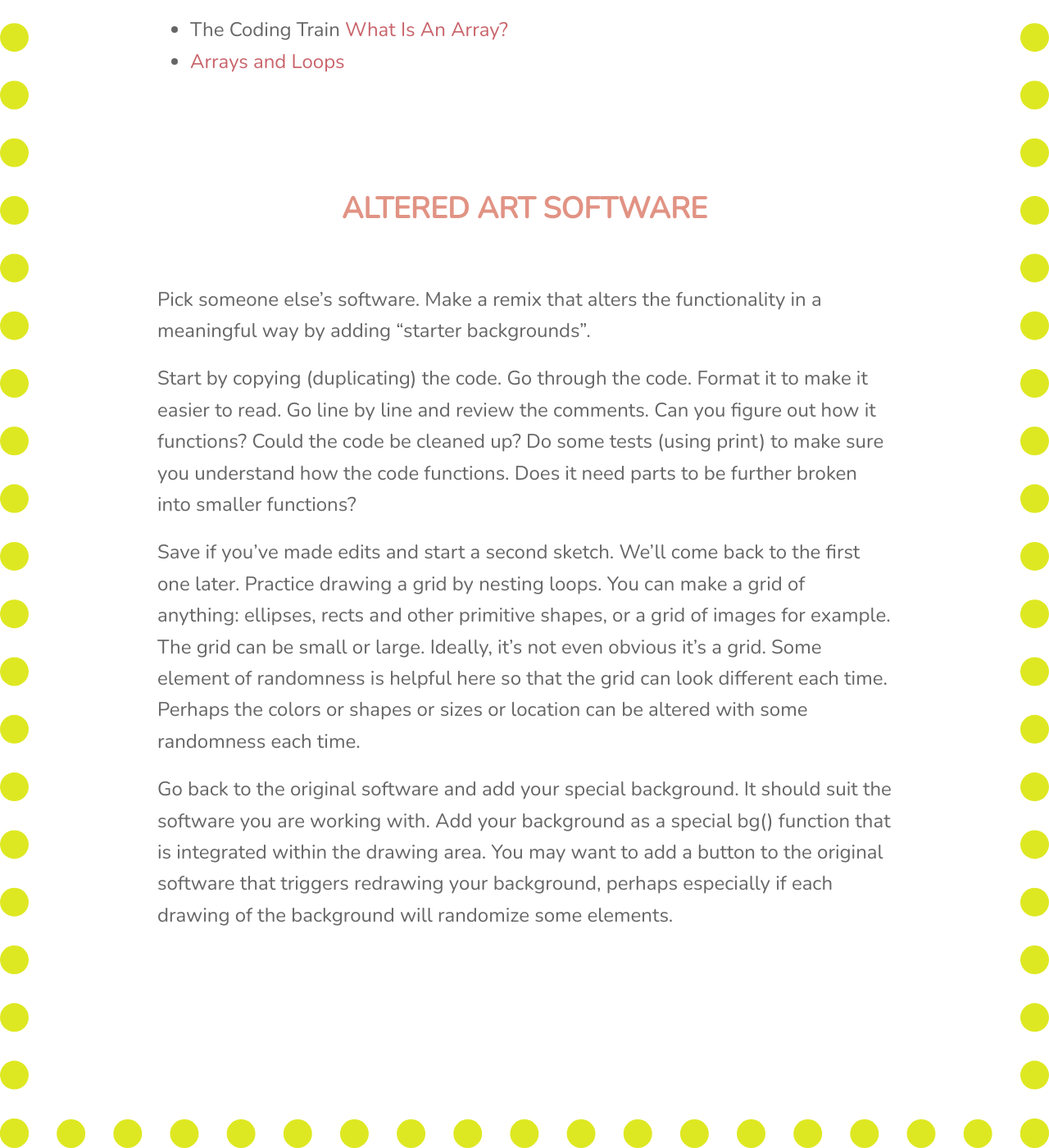
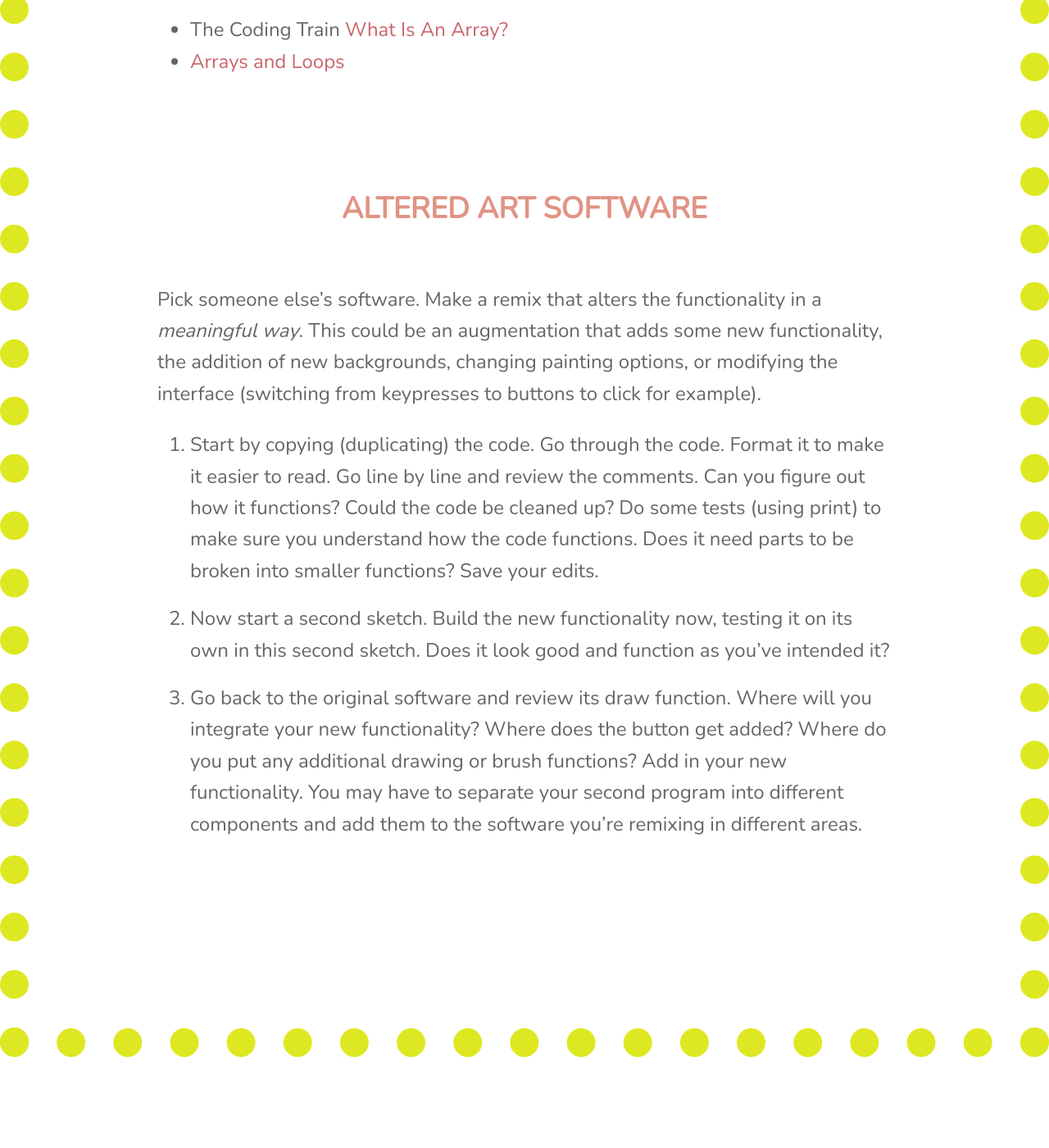
Before and after one commit to lee2sman/p4va_fall2021, a Jekyll site: the page built from _posts/2020-10-07-week6.md, in a window 1280 px wide and 1400 px high, scrolled down 6299 px. Shown: the whole window at 82% size. Built offline with Jekyll 4.4.1, drawn with Linux system fonts in a browser that asks for light colours; nearby versions of some CDN libraries; after the commit the page ends 7588 px from its top, so only the background shows below that.

Commit message:
update hw

```diff
--- a/_posts/2020-10-07-week6.md
+++ b/_posts/2020-10-07-week6.md
@@ -139,10 +139,10 @@ Chapter 11 - Arrays
 
 ### Altered art software
 
-Pick someone else's software. Make a remix that alters the functionality in a meaningful way by adding "starter backgrounds".
+Pick someone else's software. Make a remix that alters the functionality in a *meaningful way*. This could be an augmentation that adds some new functionality, the addition of new backgrounds, changing painting options, or modifying the interface (switching from keypresses to buttons to click for example).
 
-Start by copying (duplicating) the code. Go through the code. Format it to make it easier to read. Go line by line and review the comments. Can you figure out how it functions? Could the code be cleaned up? Do some tests (using print) to make sure you understand how the code functions. Does it need parts to be further broken into smaller functions?
+1. Start by copying (duplicating) the code. Go through the code. Format it to make it easier to read. Go line by line and review the comments. Can you figure out how it functions? Could the code be cleaned up? Do some tests (using print) to make sure you understand how the code functions. Does it need parts to be broken into smaller functions? Save your edits.
 
-Save if you've made edits and start a second sketch. We'll come back to the first one later. Practice drawing a grid by nesting loops. You can make a grid of anything: ellipses, rects and other primitive shapes, or a grid of images for example. The grid can be small or large. Ideally, it's not even obvious it's a grid. Some element of randomness is helpful here so that the grid can look different each time. Perhaps the colors or shapes or sizes or location can be altered with some randomness each time.
+2. Now start a second sketch. Build the new functionality now, testing it on its own in this second sketch. Does it look good and function as you've intended it?
 
-Go back to the original software and add your special background. It should suit the software you are working with. Add your background as a special bg() function that is integrated within the drawing area. You may want to add a button to the original software that triggers redrawing your background, perhaps especially if each drawing of the background will randomize some elements.
+3. Go back to the original software and review its draw function. Where will you integrate your new functionality? Where does the button get added? Where do you put any additional drawing or brush functions? Add in your new functionality. You may have to separate your second program into different components and add them to the software you're remixing in different areas.
```
